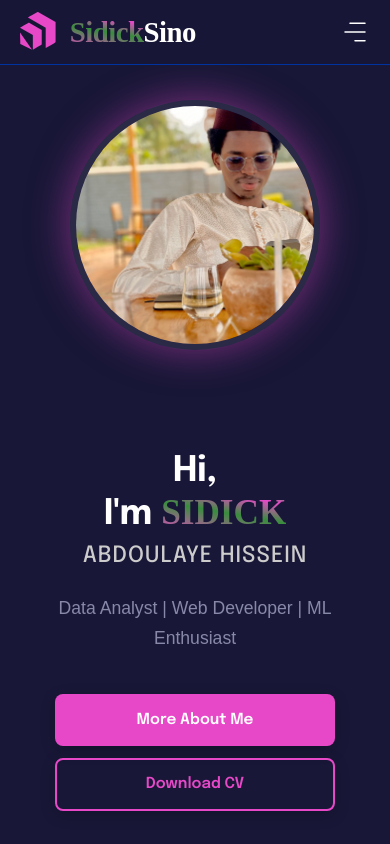
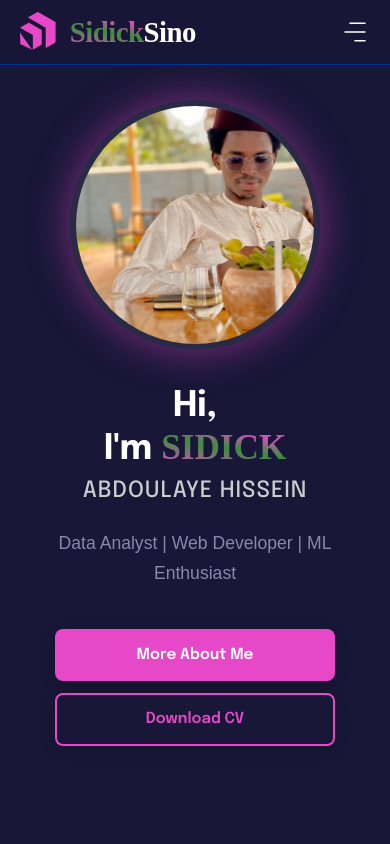
Before and after one commit to sidicksino/SidickPortfolio, a React (Vite) app: page / in a window 390 px wide. Shown: the top 844 px of the page. Built offline with nearby package versions, Linux system fonts and the light colour scheme; a web font is replaced by a local one.

Commit message:
Edite hero section

```diff
--- a/src/components/hero/Hero.css
+++ b/src/components/hero/Hero.css
@@ -284,6 +284,10 @@
     height: 300px;
   }
 
+  .hero-content{
+    margin-top: -5px;
+  }
+
   .hero-content h1 {
     font-size: 2.6rem;
   }
```
